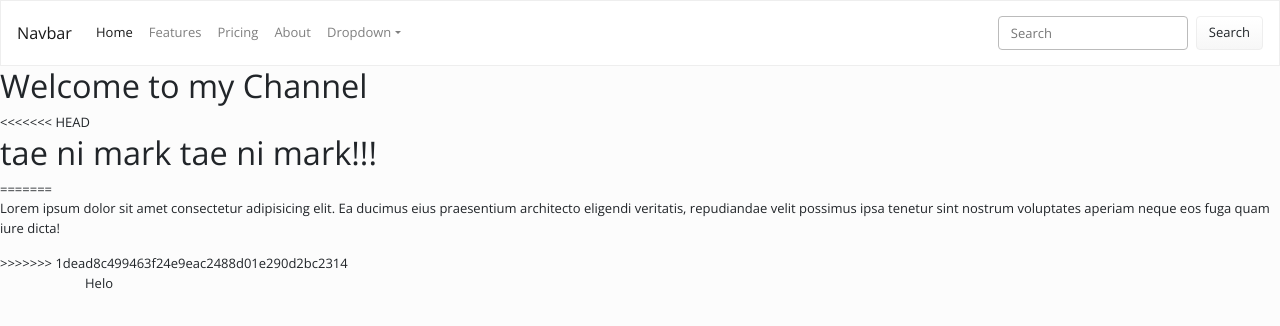
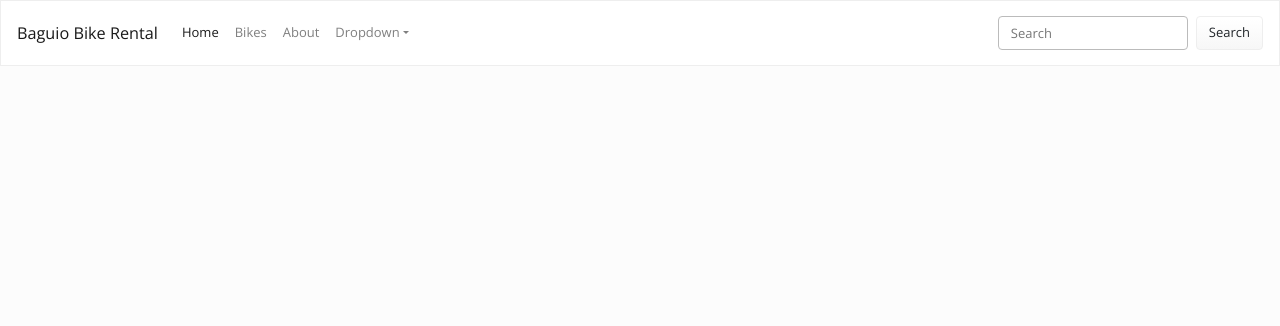
Before and after one commit to rbandong041396/Bike-Rental, an Angular app in the folder APP-dev-Rental/: page / in a window 1280 px wide. Shown: the top 326 px of the page. Built offline with nearby package versions, Linux system fonts and the light colour scheme.

Commit message:
Remove content

```diff
--- a/APP-dev-Rental/src/app/app.component.html
+++ b/APP-dev-Rental/src/app/app.component.html
@@ -1,6 +1,6 @@
 <!--For navigation pane-->
 <nav class="navbar navbar-expand-lg navbar-light bg-light">
-  <a class="navbar-brand" href="#">Navbar</a>
+  <a class="navbar-brand" href="#">Baguio Bike Rental</a>
   <button class="navbar-toggler" type="button" data-toggle="collapse" data-target="#navbarColor03" aria-controls="navbarColor03" aria-expanded="false" aria-label="Toggle navigation">
     <span class="navbar-toggler-icon"></span>
   </button>
@@ -13,10 +13,7 @@
         </a>
       </li>
       <li class="nav-item">
-        <a class="nav-link" href="#">Features</a>
-      </li>
-      <li class="nav-item">
-        <a class="nav-link" href="#">Pricing</a>
+        <a class="nav-link" href="#">Bikes</a>
       </li>
       <li class="nav-item">
         <a class="nav-link" href="#">About</a>
@@ -24,9 +21,8 @@
       <li class="nav-item dropdown">
         <a class="nav-link dropdown-toggle" data-toggle="dropdown" href="#" role="button" aria-haspopup="true" aria-expanded="false">Dropdown</a>
         <div class="dropdown-menu">
-          <a class="dropdown-item" href="#">Action</a>
-          <a class="dropdown-item" href="#">Another action</a>
-          <a class="dropdown-item" href="#">Something else here</a>
+          <a class="dropdown-item" href="#">Sign up</a>
+          <a class="dropdown-item" href="#">Log in</a>
           <div class="dropdown-divider"></div>
           <a class="dropdown-item" href="#">Separated link</a>
         </div>
@@ -40,12 +36,3 @@
 </nav>
 
 <!--End navigation pane-->
-
-    <h1>Welcome to my Channel</h1>
-<<<<<<< HEAD
-    <h1>tae ni mark tae ni mark!!!</h1>
-=======
-    <p>Lorem ipsum dolor sit amet consectetur adipisicing elit. Ea ducimus eius praesentium architecto eligendi veritatis, repudiandae velit possimus ipsa tenetur sint nostrum voluptates aperiam neque eos fuga quam iure dicta!</p>
->>>>>>> 1dead8c499463f24e9eac2488d01e290d2bc2314
-
-<div class="container-xl" style="border:1px black;">Helo</div>
--- a/APP-dev-Rental/src/index.html
+++ b/APP-dev-Rental/src/index.html
@@ -6,6 +6,8 @@
   <base href="/">
   <meta name="viewport" content="width=device-width, initial-scale=1">
   <link rel="icon" type="image/x-icon" href="favicon.ico">
+  <script src="https://cdn.jsdelivr.net/npm/@popperjs/core@2.5.4/dist/umd/popper.min.js" integrity="sha384-q2kxQ16AaE6UbzuKqyBE9/u/KzioAlnx2maXQHiDX9d4/zp8Ok3f+M7DPm+Ib6IU" crossorigin="anonymous"></script>
+  <script src="https://cdn.jsdelivr.net/npm/bootstrap@5.0.0-beta1/dist/js/bootstrap.min.js" integrity="sha384-pQQkAEnwaBkjpqZ8RU1fF1AKtTcHJwFl3pblpTlHXybJjHpMYo79HY3hIi4NKxyj" crossorigin="anonymous"></script>
 </head>
 <body>
   <app-root></app-root>
```
